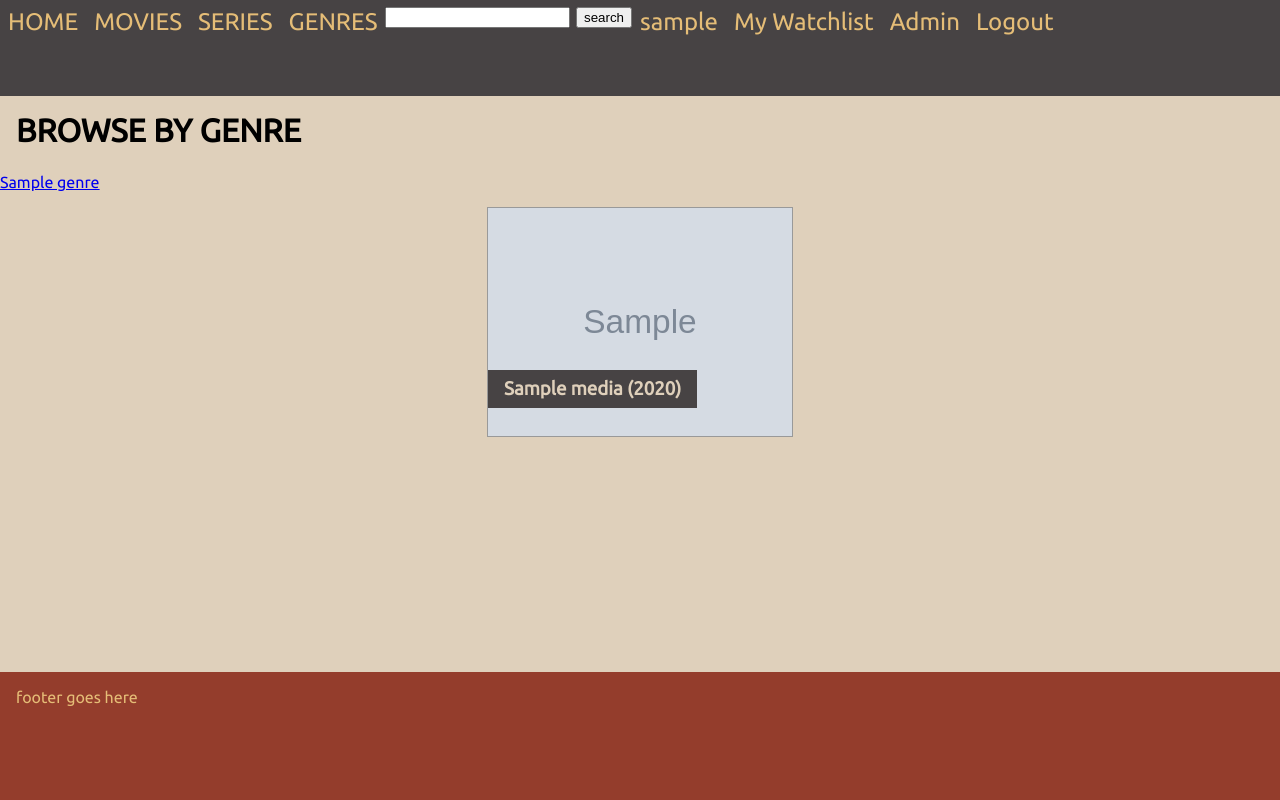
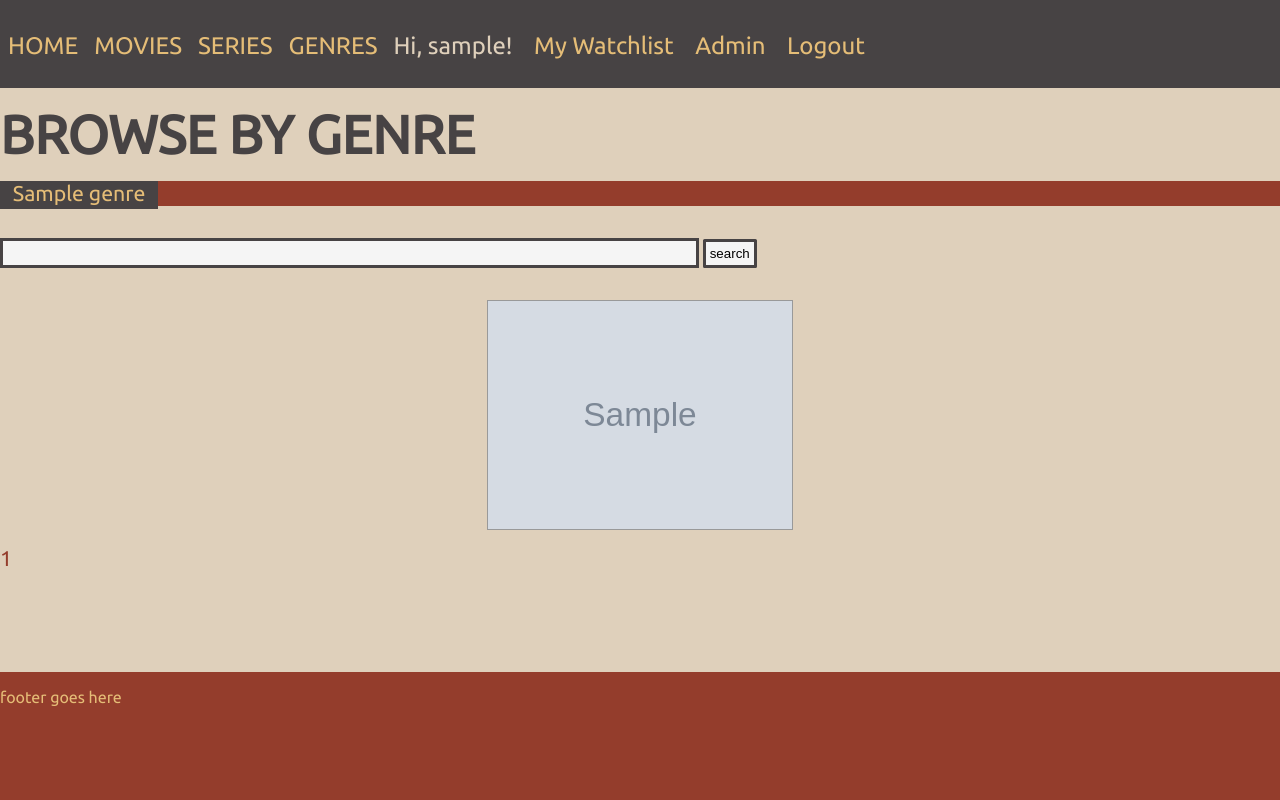
Before and after one commit to eidgabriele/movie_database, a Django app: page /media_list/?genre_id=1 in a window 1280 px wide. Run offline with Django 4.2, Linux system fonts and the light colour scheme; a user stored in the database is signed in; tables that the repository leaves empty hold one stand-in row (values such as "Sample post"); grey boxes marked "Sample" are stand-in pictures.

Commit message:
paginator, template and style changes

```diff
--- a/movie_database/movie_app/models.py
+++ b/movie_database/movie_app/models.py
@@ -48,7 +48,7 @@ class Genre(models.Model):
 
     def link_filtered_medias(self):
         link = reverse('all_media')+'?genre_id='+str(self.id)
-        return format_html('<a class="media" href="{link}">{name}</a>', link=link, name=self.name)
+        return format_html('<a class="genre" href="{link}">{name}</a>', link=link, name=self.name)
 
     def __str__(self) -> str:
         return f"{self.name}"
--- a/movie_database/movie_app/static/movie_app/css/base.css
+++ b/movie_database/movie_app/static/movie_app/css/base.css
@@ -28,6 +28,9 @@ main {
 h1, h2, h3, p  {
     font-family: "Ubuntu";
 }
+h1 {
+    font-size: 40pt;
+}
 
 header {
     background-color: #474344;
@@ -36,7 +39,8 @@ header {
     top: 0;
     z-index: 999;
     font-size: 1.5em;
-    min-height: 6rem;
+    padding-top: 1.5rem;
+    min-height: 4rem;
 }
 
 header .container {
@@ -55,6 +59,21 @@ header a {
     display: inline-block;
 }
 
+header a:hover {
+    color: #943D2C;
+}
+
+.left-side {
+    align-items: left;
+  justify-content: left;
+}
+.right-side {
+    align-items: right;
+    justify-content: right;
+}
+.user-name {
+    color: #DFD0BB;
+}
 .container {
     /* background-color: rgba(255, 255, 255, 0.2); */
     max-width: 1600px;
@@ -63,18 +82,27 @@ header a {
 }
 
 .media-details-container {
-    border: 3px solid #fff;
-    /* padding: 20px; */
     display: flex;
-    margin: 3rem 0rem 3rem 0rem;
+    margin: 3rem 0rem 5rem 0rem;
 }
 
 .media-details {
     flex: 1;
-    padding: 20px;
-    border: 2px solid red;
+    padding: 1rem;
 }
-
+.media-details img {
+    width: 100%;
+}
+.media-backg {
+    background-color: #E5BD77;
+    margin: 1rem 0rem;
+}
+.series {
+    margin: 0rem 1rem 5rem;
+}
+/* .series ul {
+    display: s;
+} */
 footer {
     background-color: #943D2C;
     color: #E5BD77;
@@ -87,8 +115,8 @@ footer .container {
     align-content: stretch;
 }
 
-h1, h2, h3, p {
-    padding: 0.5rem 1rem;
+h1, h2, h3 {
+    padding: 0.5rem 0rem;
     margin: 0.5rem 0;
 }
 
@@ -98,7 +126,7 @@ ul {
 }
 
 ul li {
-    padding: 0.2rem 1rem;
+    padding: 0.5rem 1rem;
 }
 
 
@@ -128,10 +156,36 @@ ul.media_list li.media img {
     max-width: 100%;
 }
 
+
 .text-over-poster {
     position: absolute;
     bottom: 20px;
+    opacity: 0;
     }
+
+.text-over-poster:hover {
+    opacity: 100;
+}
+
+.genre_filter {
+    background-color:#943D2C;
+    padding: auto;
+}
+.genre_filter a {
+    text-decoration: none;
+    color: #E5BD77;
+    padding: 0.5rem;
+    font-size: 16pt;
+
+}
+.genre_filter ul, .genre_filter li{
+    display:inline;
+}
+.genre_filter .current {
+    background-color: #474344;
+    padding: 0.3rem;
+}
+
 h3 {
     background-color: #474344;
     color:#DFD0BB
@@ -140,43 +194,133 @@ ul.media_list li.media h3 {
     margin-top: 0;
 }
 
+
+
+.alert {
+    padding: 0.5rem 1rem;
+    border: 3px solid  #474344 ;
+    text-align: center;
+    margin: 1rem 0;
+}
+.alert-error {
+    background-color: rgb(194, 159, 159);
+    color: rgb(119, 18, 18);
+    border-color: rgb(119, 18, 18);
+}
+
+.alert-success {
+    background-color: rgb(156, 194, 108);
+    color: rgb(65, 80, 48);
+    border-color: rgb(65, 80, 48);
+}
+
 .add-to-watchlist {
     color: #DFD0BB;
     background-color: #943D2C;
+    text-decoration: none;
     float: right;
     font-size: 1.5em;
     padding: 1rem;
 }
+.add-to-watchlist:hover {
+    color: #943D2C;
+    background-color: #DFD0BB;
+    border: 1px solid #943D2C;
+}
+.search {
+    margin: 2rem 0;
+}
+.search button {
+    border-radius: 0.1rem;
+    padding: 0.25rem;
+    background-color:  #f5f5f5;
+    border: 3px solid #474344;
+}
+.search button:hover {
+    background-color: #474344;
+    color: #f5f5f5;
+}
+.search input {
+    border: 3px solid #474344;
+    height: 20px;
+    width: 50%;
+    padding: 2px 23px 2px 30px;
+    background-color: #f5f5f5;
+}
 
-.in-watchlist img {
-    border-color: #943D2C;
+.watchlist-container {
+    margin: 1rem 0rem 8rem 0rem;
 }
 .watchlist-item {
     margin: 0.5rem;
     display: flex;
+    max-width: 70%;
+    border-bottom: 2px solid #943D2C;
+}
+.button {
+    background-color:#DFD0BB;
+    color: #000;
+    text-decoration: none;
+    border: 3px solid #999;
+    border-radius: 0.1rem;
+    padding: 0.5rem;
+    margin: 0.5rem;
+}
+.button:hover {
+    background-color: #f5f5f5;
 }
 
 .watchlist-item a {
     text-decoration: none;
-    /* display: block; */
-    /* padding: 2rem 0.5rem 2rem; */
 }
 .watchlist-info {
     margin: 0.5rem;
     /* float: left; */
     flex: 1;
 }
-/* colours
-#DFD0BB
-#E5BD77
-#CC7952
-#943D2C
-#474344
-*/
+
 .watchlist-item img {
     max-width: 5rem;
-    /* display: block; */
-    /* float: left; */
-    /* margin-right: 0.5rem; */
-    /* border-radius: 0.5rem; */
 }
+.cast {
+    background-color: #DFD0BB;
+    color: #943D2C;
+    text-decoration: none;
+    padding: 0.5rem;
+}
+.cast:hover {
+    background-color: #E5BD77;
+}
+.confirmation-message {
+    background-color: #943D2C;
+    font-size: 16pt;
+    color: #E5BD77;
+    margin: 10rem;
+    padding: 2rem;
+    display: flex;
+    justify-content: center;
+    align-items: center;
+}
+.confirmation-message-buttons {
+    display: flex;
+    justify-content: center;
+}
+
+.homepage-cover {
+    filter: blur(8px);
+    -webkit-filter: blur(8px);
+}
+
+.paginator, .paginator a{
+    font-size: 16pt;
+    color: #943D2C;
+    text-decoration: none;
+    margin-bottom: 5rem;
+}
+h1, h2 {
+    color: #474344;
+}
+h3 {
+    color:#E5BD77;
+    padding:0.5rem;
+}
--- a/movie_database/movie_app/templates/movie_app/base.html
+++ b/movie_database/movie_app/templates/movie_app/base.html
@@ -4,7 +4,7 @@
     <meta charset="UTF-8">
     <meta http-equiv="X-UA-Compatible" content="IE=edge">
     <meta name="viewport" content="width=device-width, initial-scale=1.0">
-    <title>{% block title %} MOvie db {{ block.super }} {% endblock title %}</title>
+    <title>{% block title %} Movie db {{ block.super }} {% endblock title %}</title>
     <link rel="stylesheet" href="{% static 'movie_app/css/base.css' %}">
     <link rel="stylesheet" type="text/css" href="http://fonts.googleapis.com/css?family=Ubuntu" />
 </head>
@@ -16,15 +16,9 @@
             <a href="{% url 'all_media' %}?is_series=0">MOVIES</a>
             <a href="{% url 'all_media' %}?is_series=1">SERIES</a>
             <a href="{% url 'all_media' %}">GENRES</a>
-
-
-            <form action="{% url 'all_media' %}" method="get">
-                <input type="text" name="search" value="{{ request.GET.search }}">
-                <button type="submit">search</button>
-            </form>
-
+            <div class="right-side">
             {% if user.is_authenticated %}
-                <a href="{% url 'profile' %}">{{ user }}</a>
+                <a class="user-name" href="{% url 'profile' %}">Hi, {{ user }}!</a>
                 <a href="{% url 'watchlist' %}">My Watchlist</a>
                 {% if user.is_superuser or user.is_staff %}
                     <a href="{% url 'admin:index' %}"> Admin</a>
@@ -34,6 +28,7 @@
                 <a href = "{% url 'register' %}">Register</a>
                 <a href="{% url 'login' %}{% if not '/accounts/' in request.path %}?next={{ request.path }}{% endif %}">Login</a>
             {% endif %}
+            </div>
             {% endblock nav %}
         </div>
     </header>
--- a/movie_database/movie_app/templates/movie_app/company.html
+++ b/movie_database/movie_app/templates/movie_app/company.html
@@ -4,9 +4,10 @@
 {% block content %}
     <h1>{{ company.name }} </h1>
     <h2>{{ company.country }} </h2>
+    <h2> Production </h2>
         <ul>
             {% for media in company.medias.all %}
-            <li> <a href="{% url 'media' media.pk %}">{{ media }} </a> </li>
+            <li> <a class="cast" href="{% url 'media' media.pk %}">{{ media }} </a> </li>
             {% endfor %}
         </ul>
 
--- a/movie_database/movie_app/templates/movie_app/media_list.html
+++ b/movie_database/movie_app/templates/movie_app/media_list.html
@@ -4,15 +4,22 @@
 {% block content %}
 <h1>{% if request.GET.is_series == '0' %} MOVIE LIST {% elif request.GET.is_series == '1' %} SERIES LIST {% else %}BROWSE BY GENRE {% endif %} </h1>
 {% if request.GET.is_series == None %}
-<div>
+<div class="genre_filter">
     <ul>
         {{ request.GET.is_series}}
         {% for filter_genre in genres %}
-            {{ filter_genre.link_filtered_medias}}
+        <li class="{% if filter_genre == genre %} current {% endif %}">  {{ filter_genre.link_filtered_medias}}<li>
         {% endfor %}
-    </ul>
+        </ul>
 </div>
 {% endif %}
+
+<div class="search">
+<form action="{% url 'all_media' %}" method="get">
+    <input  type="text" name="search" value="{{ request.GET.search }}">
+    <button type="submit">search</button>
+</form>
+</div>
 
     <ul class="media_list">
         {% for media in media_list %}
@@ -28,4 +35,16 @@
             </li>
         {% endfor %}
     </ul>
+
+    <div class="paginator">
+        {% if page_obj.has_previous%}
+        <a href="?page=1">|&#11207;</a>
+        <a href="?page={{ page_obj.previous_page_number }}">&#11207;</a>
+    {% endif %}
+    {{ page_obj.number }}
+    {% if page_obj.has_next %}
+    <a href="?page={{ page_obj.next_page_number }}">&#11208;</a>
+    <a href="?page={{ page_obj.paginator.num_pages }}">&#11208;|</a>
+    {% endif %}
+    </div>
 {% endblock content %}
--- a/movie_database/movie_app/templates/movie_app/person.html
+++ b/movie_database/movie_app/templates/movie_app/person.html
@@ -17,7 +17,7 @@
             <h2> Roles </h2>
             <ul>
                 {% for role in person.cast_crew.all  %}
-                <li> {{ role.role }} in <a href="{% url 'media' role.media.pk %}"> {{ role.media }}</a> </li>
+                <li> {{ role.role }} in <a class="cast" href="{% url 'media' role.media.pk %}"> {{ role.media }}</a> </li>
                 {% endfor %}
             </ul>
         </div>
--- a/movie_database/movie_app/views.py
+++ b/movie_database/movie_app/views.py
@@ -3,11 +3,10 @@ from django.contrib.auth.mixins import LoginRequiredMixin, UserPassesTestMixin
 from django.views.generic import ListView, DetailView, DeleteView, CreateView
 from django.urls import reverse, reverse_lazy
 from django.contrib import messages
-from . models import Media, Person, Company, Genre, Watchlist, Location
+from . models import Media, Person, Company, Genre, Watchlist
 from django.views.generic.edit import FormMixin
 from django.db.models import Q
 from . forms import WatchlistForm
-
 
 def index(request):
     return render(request,'movie_app/home_page.html')
@@ -23,16 +22,14 @@ def person(request, person_id):
 
 class MediaListView(ListView):
     model = Media
+    paginate_by = 10
     template_name = 'movie_app/media_list.html'
 
     def get_queryset(self):
         queryset = super().get_queryset()
         search = self.request.GET.get('search')
         if search:
-            queryset = queryset.filter(
-            Q(name__icontains=search) |
-            Q(cast_crew__person__first_name__icontains=search) |
-            Q(cast_crew__person__last_name__icontains=search))
+            queryset = queryset.filter(Q(name__icontains=search))
         if self.request.GET.get("is_series") != None:
             queryset = queryset.filter(is_series=self.request.GET.get("is_series"))
         genre_id = self.request.GET.get('genre_id')
@@ -67,6 +64,7 @@ class MediaDetailView(DetailView):
 
 class WatchlistView(LoginRequiredMixin, ListView):
     model = Watchlist
+    paginate_by = 10
     template_name = 'movie_app/user_watchlist.html'
 
     def get_queryset(self):
@@ -91,6 +89,7 @@ class WatchlistView(LoginRequiredMixin, ListView):
         if minutes != 0:
             readable_time += f"{minutes} minutes"
         context['converted_time'] = readable_time
+        context['watchlist_count'] = queried_watchlist.count()
         return context
 
 
@@ -123,3 +122,21 @@ class WatchlistDeleteView(LoginRequiredMixin, UserPassesTestMixin, DeleteView):
         watchlist_entry = self.get_object()
         messages.success(self.request, f'{watchlist_entry.media.name} was removed from your watchlist.')
         return super().form_valid(form)
+
+
+# class SearchResultsView(ListView):
+#     template_name = 'movie_app/search_results.html'
+#     paginate_by = 20
+
+#     def get_queryset(self):
+#         queryset = super().get_queryset()
+#         search = self.request.GET.get('search')
+#         if search:
+
+#             media_results = Media.objects.filter(Q(name__icontains=search))
+#             person_results = Person.objects.filter(Q(first_name__icontains=search)|
+#                             Q(last_name__icontains=search))
+#             company_results = Company.objects.filter(name__icontains=search)
+
+#         queryset = chain(media_results, person_results, company_results)
+#         return queryset
```
Also changed, not shown: movie_database/movie_app/templates/movie_app/by_genre.html (deleted, +0 -29 lines), movie_database/movie_app/templates/movie_app/home_page.html (+0 -7 lines), movie_database/movie_app/templates/movie_app/media.html (+26 -20 lines), movie_database/movie_app/templates/movie_app/user_watchlist.html (+23 -13 lines), movie_database/movie_app/templates/movie_app/user_watchlist_add.html (+6 -2 lines), movie_database/movie_app/templates/movie_app/user_watchlist_delete.html (+6 -4 lines).
